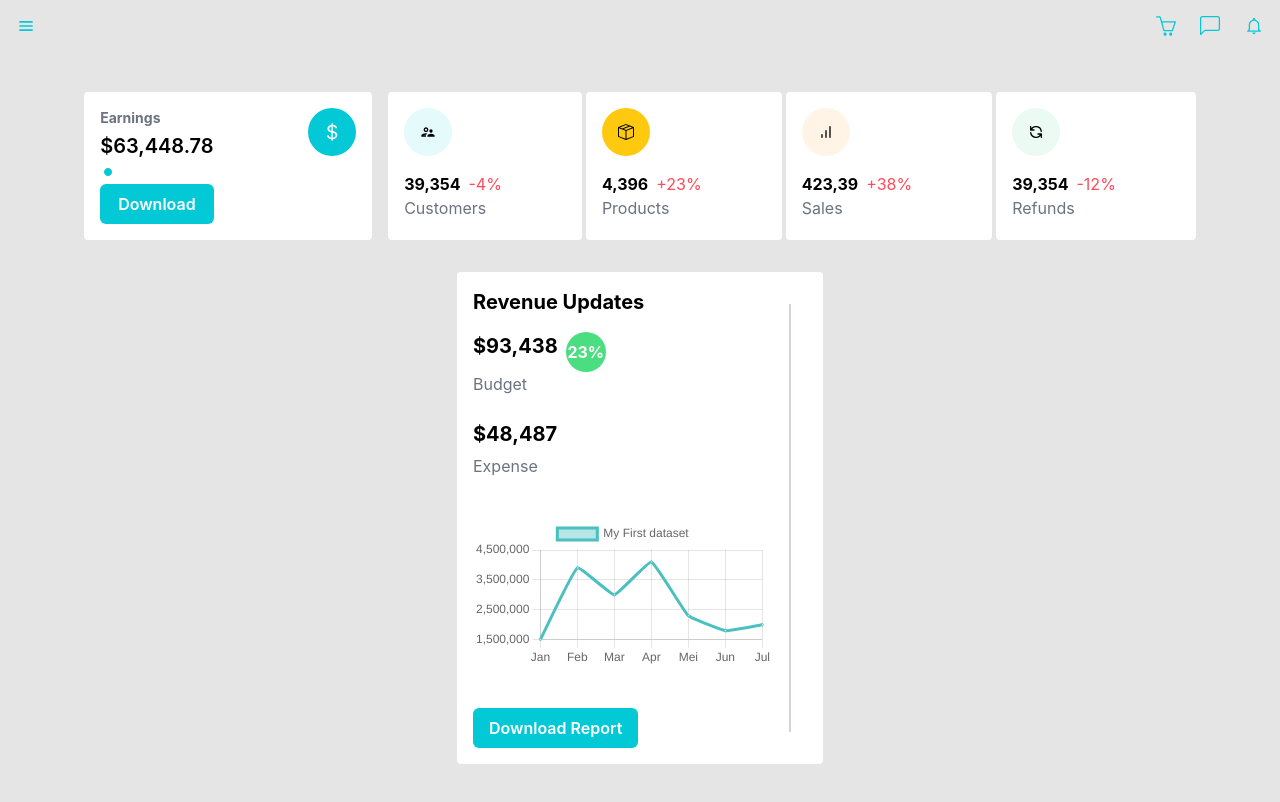
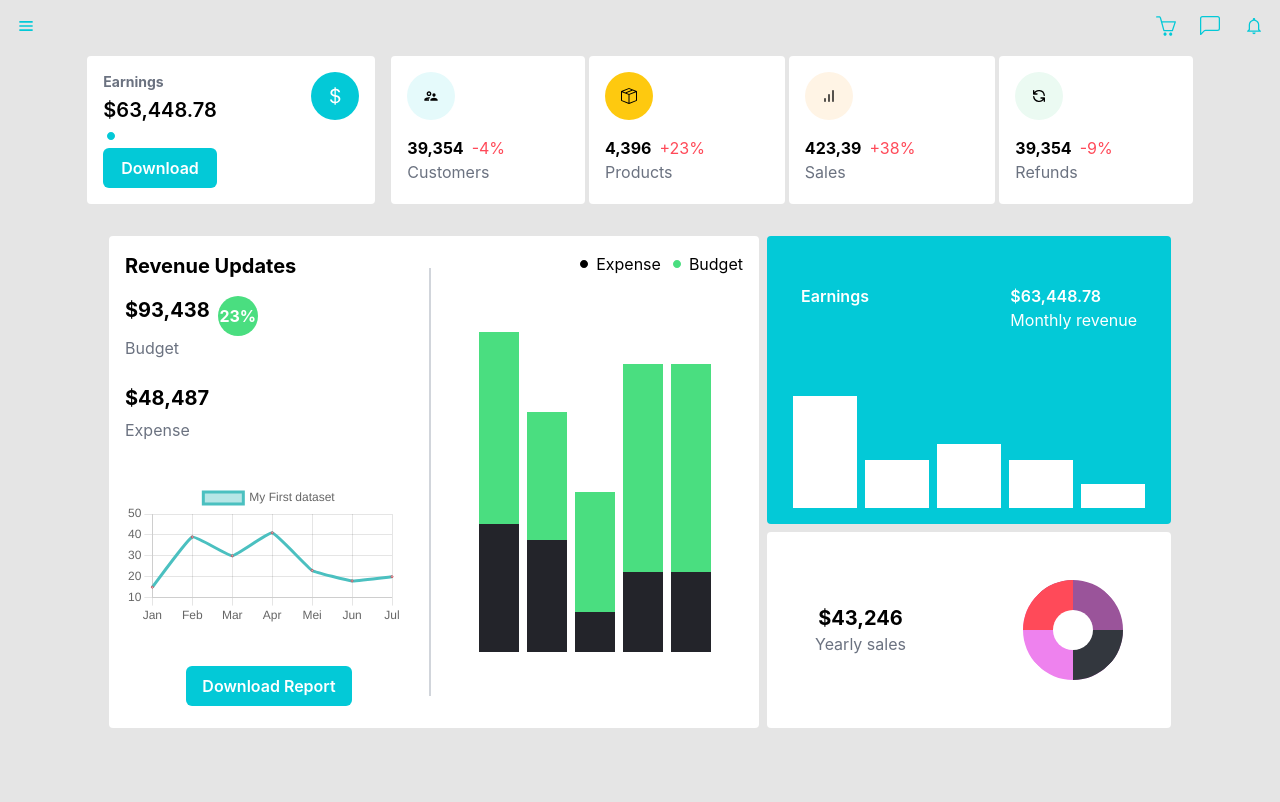
Before and after one commit to M-AminM/Dashboard, a React (Create React App) app: page / in a window 1280 px wide. Built offline with nearby package versions, Linux system fonts and the light colour scheme; the HTML template or start-up script is replaced by a standard one.

Commit message:
Blur sidebar style

```diff
--- a/src/App.tsx
+++ b/src/App.tsx
@@ -11,14 +11,25 @@ import Ecommerce from "./components/Ecommerce/Ecommerce";
 
 const App = () => {
   const [isOpen, setIsOpen] = useState<boolean>(false);
+  const overFlowHidden = document.querySelector(
+    ".main-content"
+  ) as HTMLElement | null;
+  const asda = () => {
+    if (overFlowHidden != null) {
+      if (isOpen === false) {
+        overFlowHidden.style.overflow = "";
+      } else {
+        overFlowHidden.style.overflow = "hidden";
+      }
+    }
+  };
+  asda();
+
   return (
-    <div className="fle">
-      {/* <Header isOpen={isOpen} setIsOpen={setIsOpen} /> */}
-      {/* <h1 className={``}>ads</h1> */}
     <div className="flex">
-        <div>{isOpen && <Sidebar />}</div>
+      <div>{isOpen && <Sidebar isOpen={isOpen} setIsOpen={setIsOpen} />}</div>
 
-        <div className="w-full">
+      <div className="main-content w-full h-screen overflow-auto ">
         <div className="p-4 flex justify-between">
           <span className="cursor-pointer" onClick={() => setIsOpen(!isOpen)}>
             <BiMenu size={20} color="#03C9D7" />
@@ -26,7 +37,11 @@ const App = () => {
           <div className="flex gap-6">
             <SlBasket className="cursor-pointer" size={20} color="#03C9D7" />
             <BsChatLeft className="cursor-pointer" size={20} color="#03C9D7" />
-              <IoMdNotificationsOutline className="cursor-pointer" size={20} color="#03C9D7" />
+            <IoMdNotificationsOutline
+              className="cursor-pointer"
+              size={20}
+              color="#03C9D7"
+            />
           </div>
         </div>
 
@@ -39,7 +54,6 @@ const App = () => {
         </Main>
       </div>
     </div>
-    </div>
   );
 };
 
--- a/src/components/Ecommerce/Ecommerce.tsx
+++ b/src/components/Ecommerce/Ecommerce.tsx
@@ -5,6 +5,7 @@ import Button from "../Button/Button";
 import { earningData, data, lineOptions } from "../../data/dummy";
 import { Line } from "react-chartjs-2";
 import { Chart, ArcElement } from "chart.js";
+
 import {
   Chart as ChartJS,
   CategoryScale,
@@ -16,6 +17,7 @@ import {
   Filler,
   Legend,
 } from "chart.js";
+import "../../index.css";
 
 const Ecommerce = () => {
   Chart.register(ArcElement);
@@ -31,9 +33,9 @@ const Ecommerce = () => {
   );
 
   return (
-    <section className="p-10 flex justify-center items-center flex-col">
-      <div className="flex gap-4 md:flex-col pb-8">
-        <div className="bg-white w-72 p-4 rounded">
+    <section className="pt-1 flex justify-center items-center flex-col px-5 md:block ">
+      <div className="flex gap-4 md:flex-col pb-8 flex-wrap">
+        <div className="bg-white w-72 p-4 rounded md:w-full">
           <div className="flex justify-between">
             <div className="flex flex-col gap-1">
               <h2 className="font-bold text-gray text-sm">Earnings</h2>
@@ -46,10 +48,10 @@ const Ecommerce = () => {
             </div>
           </div>
         </div>
-        <div className="flex gap-1 md:flex-col">
-          {earningData.map((data) => {
+        <div className="flex gap-1 md:flex-col flex-wrap">
+          {earningData.map((data, index) => {
             return (
-              <div className="bg-white rounded pl-4 py-4 pr-20 flex flex-col gap-4">
+              <div className="bg-white rounded pl-4 py-4 pr-20 flex flex-col gap-4" key={index}>
                 <div
                   className="rounded-full h-12 w-12 flex justify-center items-center"
                   style={{ background: data.iconBg }}
@@ -70,7 +72,8 @@ const Ecommerce = () => {
         </div>
       </div>
 
-      <div className="bg-white p-4 rounded flex">
+      <div className="flex gap-2 flex-wrap md:flex-col mb-6">
+        <div className="bg-white p-4 rounded flex md:flex-col">
           <div>
             <h1 className="font-bold text-xl pb-4">Revenue Updates</h1>
             <div className="flex flex-col gap-6">
@@ -88,15 +91,76 @@ const Ecommerce = () => {
                 <span className="text-gray">Expense</span>
               </div>
             </div>
-          <div className="py-10">
+            <div className="py-10 md:hidden w-72">
               <Line data={data} options={lineOptions} />
             </div>
+            <div className="flex justify-center items-center">
               <Button text="Download Report" />
             </div>
+          </div>
 
-        <div className="m-4" style={{borderLeft: "2px solid rgb(209 213 219)"}}></div>
+          <div
+            className="m-4"
+            style={{ borderLeft: "2px solid rgb(209 213 219)" }}
+          ></div>
 
+          <div>
+            <div className="flex justify-end gap-2">
+              <div className="flex gap-1">
+                <GoPrimitiveDot className="mt-1" />
+                <span>Expense</span>
+              </div>
+              <div className="flex gap-1">
+                <GoPrimitiveDot className="mt-1" color="rgb(74 222 128)" />
+                <span>Budget</span>
+              </div>
+            </div>
+            <div className="px-4 py-10">
+              <div className="p-4 flex justify-center rotate-180 gap-2 ">
+                <div className="bg-green w-10 h-72 md:w-8"><div className="bg-black w-10 h-20 md:w-8"></div></div>
+                <div className="bg-green w-10 h-72 md:w-8"><div className="bg-black w-10 h-20 md:w-8"></div></div>
+                <div className="bg-green w-10 h-40 md:w-8"><div className="bg-black w-10 h-10 md:w-8"></div></div>
+                <div className="bg-green w-10 h-60 md:w-8"><div className="bg-black w-10 h-28 md:w-8"></div></div>
+                <div className="bg-green w-10 h-80 md:w-8"><div className="bg-black w-10 h-32 md:w-8"></div></div>
+              </div>
+            </div>
+          </div>
+        </div>
 
+        <div className="flex flex-col justify-between gap-2">
+          <div className="bg-midBlue rounded px-2.5">
+            <div
+              className=" text-white py-12 px-6 w-96 rounded md:w-full"
+              // style={{ width: "405px" }}
+            >
+              <div className="flex justify-between">
+                <h2 className="font-semibold">Earnings</h2>
+                <div className="flex flex-col">
+                  <span className="font-semibold">$63,448.78</span>
+                  <span>Monthly revenue</span>
+                </div>
+              </div>
+            </div>
+            <div className="p-4 flex justify-center rotate-180 gap-2 ">
+              <div className="bg-white w-16 h-6 md:w-10"></div>
+              <div className="bg-white w-16 h-12 md:w-10"></div>
+              <div className="bg-white w-16 h-16 md:w-10"></div>
+              <div className="bg-white w-16 h-12 md:w-10"></div>
+              <div className="bg-white w-16 h-28 md:w-10"></div>
+            </div>
+          </div>
+
+          <div className="bg-white rounded p-12 flex justify-between md:p-8">
+            <div className="flex justify-center items-center flex-col">
+              <span className="font-bold text-xl">$43,246</span>
+              <h2 className="text-gray">Yearly sales</h2>
+            </div>
+
+            <div className="circle flex justify-center items-center">
+              <div className="bg-white rounded-full w-10 h-10 absolute"></div>
+            </div>
+          </div>
+        </div>
       </div>
     </section>
   );
--- a/src/components/sidebar/Sidebar.tsx
+++ b/src/components/sidebar/Sidebar.tsx
@@ -1,30 +1,47 @@
-import React, { useState } from "react";
-import { Link, NavLink, useLocation } from "react-router-dom";
+import React from "react";
+import { NavLink, useLocation } from "react-router-dom";
 import { links } from "../../data/dummy";
+import { MdOutlineCancel } from "react-icons/md";
+import "../../index.css";
 
-const Sidebar: React.FC = () => {
+interface Props {
+  isOpen: boolean;
+  setIsOpen: React.Dispatch<React.SetStateAction<boolean>>;
+}
+
+const Sidebar: React.FC<Props> = ({ isOpen, setIsOpen }) => {
   const location = useLocation();
-
   const { pathname } = location;
-  console.log(pathname);
 
   const activeLink =
     "flex items-center gap-5 pl-4 pt-3 pb-2.5 rounded-lg  text-white  text-md m-2";
   const normalLink =
     "flex items-center gap-5 pl-4 pt-3 pb-2.5 rounded-lg text-md text-gray-700 dark:text-gray-200 dark:hover:text-black hover:bg-light-gray m-2";
+
   return (
-    <section className="p-4 overflow-auto w-56  bg-white">
+    <section className="overflow-auto md:absolute w-full ">
+      <div className="ja" onClick={() => setIsOpen(!isOpen)}></div>
+
+      <div className="p-4 w-56 bg-white">
+        <div className="flex justify-between">
           <h1 className="font-bold pb-8">Shoppy</h1>
-
+          <span
+            className="pt-1.5 hidden md:block"
+            onClick={() => setIsOpen(!isOpen)}
+          >
+            <MdOutlineCancel />
+          </span>
+        </div>
         <div className="flex flex-col h-screen overflow-auto">
-        {links.map((data) => {
+          {links.map((data, index) => {
             return (
-            <>
+              <div key={index}>
                 <h2 className="text-sm font-medium text-gray">{data.title}</h2>
                 {data.links.map((link, index) => {
                   return (
                     <NavLink
                       to={`/${link.name}`}
+                      key={index}
                       style={({ isActive }) => ({
                         backgroundColor:
                           isActive ||
@@ -39,14 +56,17 @@ const Sidebar: React.FC = () => {
                           : normalLink
                       }
                     >
-                    <span>{link.icon}</span>
+                      <span className={`${index === 7 ? "mb-10" : ""}`}>
+                        {link.icon}
+                      </span>
                       {link.name}
                     </NavLink>
                   );
                 })}
-            </>
+              </div>
             );
           })}
+        </div>
       </div>
     </section>
   );
--- a/src/data/dummy.tsx
+++ b/src/data/dummy.tsx
@@ -1,12 +1,18 @@
-import { AiOutlineCalendar, AiOutlineShoppingCart, AiOutlineAreaChart, AiOutlineBarChart, AiOutlineStock } from 'react-icons/ai';
-import { FiShoppingBag, FiEdit, FiPieChart, FiBarChart } from 'react-icons/fi';
-import { BsKanban, BsBarChart, BsBoxSeam} from 'react-icons/bs';
-import { BiColorFill } from 'react-icons/bi';
-import { IoMdContacts } from 'react-icons/io';
-import { RiContactsLine, RiStockLine } from 'react-icons/ri';
-import { MdOutlineSupervisorAccount } from 'react-icons/md';
-import { HiOutlineRefresh } from 'react-icons/hi';
-import { GiLouvrePyramid } from 'react-icons/gi';
+import {
+  AiOutlineCalendar,
+  AiOutlineShoppingCart,
+  AiOutlineAreaChart,
+  AiOutlineBarChart,
+  AiOutlineStock,
+} from "react-icons/ai";
+import { FiShoppingBag, FiEdit, FiPieChart, FiBarChart } from "react-icons/fi";
+import { BsKanban, BsBarChart, BsBoxSeam } from "react-icons/bs";
+import { BiColorFill } from "react-icons/bi";
+import { IoMdContacts } from "react-icons/io";
+import { RiContactsLine, RiStockLine } from "react-icons/ri";
+import { MdOutlineSupervisorAccount } from "react-icons/md";
+import { HiOutlineRefresh } from "react-icons/hi";
+import { GiLouvrePyramid } from "react-icons/gi";
 
 export const links = [
   {
@@ -100,40 +106,40 @@ export const links = [
 export const earningData = [
   {
     icon: <MdOutlineSupervisorAccount />,
-    amount: '39,354',
-    percentage: '-4%',
-    title: 'Customers',
-    iconColor: '#03C9D7',
-    iconBg: '#E5FAFB',
-    pcColor: 'red-600',
+    amount: "39,354",
+    percentage: "-4%",
+    title: "Customers",
+    iconColor: "#03C9D7",
+    iconBg: "#E5FAFB",
+    pcColor: "red-600",
   },
   {
     icon: <BsBoxSeam />,
-    amount: '4,396',
-    percentage: '+23%',
-    title: 'Products',
-    iconColor: 'rgb(255, 244, 229)',
-    iconBg: 'rgb(254, 201, 15)',
-    pcColor: 'green-600',
+    amount: "4,396",
+    percentage: "+23%",
+    title: "Products",
+    iconColor: "rgb(255, 244, 229)",
+    iconBg: "rgb(254, 201, 15)",
+    pcColor: "green-600",
   },
   {
     icon: <FiBarChart />,
-    amount: '423,39',
-    percentage: '+38%',
-    title: 'Sales',
-    iconColor: 'rgb(228, 106, 118)',
-    iconBg: 'rgb(255, 244, 229)',
+    amount: "423,39",
+    percentage: "+38%",
+    title: "Sales",
+    iconColor: "rgb(228, 106, 118)",
+    iconBg: "rgb(255, 244, 229)",
 
-    pcColor: 'green-600',
+    pcColor: "green-600",
   },
   {
     icon: <HiOutlineRefresh />,
-    amount: '39,354',
-    percentage: '-12%',
-    title: 'Refunds',
-    iconColor: 'rgb(0, 194, 146)',
-    iconBg: 'rgb(235, 250, 242)',
-    pcColor: 'red-600',
+    amount: "39,354",
+    percentage: "-9%",
+    title: "Refunds",
+    iconColor: "rgb(0, 194, 146)",
+    iconBg: "rgb(235, 250, 242)",
+    pcColor: "red-600",
   },
 ];
 
@@ -150,31 +156,28 @@ export const data: any = {
       borderDash: [],
       borderDashOffset: 0.0,
       borderJoinStyle: "miter",
-      pointBorderColor: "rgba(75,192,192,1)",
+      pointBorderColor: "#c04b57",
       pointBackgroundColor: "#fff",
       pointBorderWidth: 1,
-      pointHoverRadius: 5,
+      pointHoverRadius: 20,
       pointHoverBackgroundColor: "rgba(75,192,192,1)",
       pointHoverBorderColor: "rgba(220,220,220,1)",
       pointHoverBorderWidth: 2,
       pointRadius: 1,
       pointHitRadius: 10,
-      data: [1500000, 3900000, 3000000, 4100000, 2300000, 1800000, 2000000],
+      data: [15, 39, 30, 41, 23, 18, 20],
     },
   ],
 };
 
 export const lineOptions: any = {
   scales: {
-    xAxes: [
-      {
+    x: {
       gridLines: {
         display: false,
       },
     },
-    ],
-    yAxes: [
-      {
+    y: {
       // stacked: true,
       gridLines: {
         display: false,
@@ -194,7 +197,6 @@ export const lineOptions: any = {
         },
       },
     },
-    ],
   },
   legend: {
     display: false,
--- a/src/index.css
+++ b/src/index.css
@@ -10,11 +10,28 @@ body {
   -webkit-font-smoothing: antialiased;
   -moz-osx-font-smoothing: grayscale;
   background: rgba(0, 0, 0, 0.1);
-  /* overflow: hidden; */
+  overflow: hidden;
 }
 
 ::-webkit-scrollbar {
   display: none;
+}
+
+.circle {
+  border-radius: 50px;
+  border-style: solid;
+  border-width: 50px;
+  border-bottom-color: violet;
+  border-left-color: #FF4A59;
+  border-right-color: #33373E;
+  border-top-color: rgb(154, 84, 154);
+  height: 0px;
+  width: 0px;
+  -webkit-transform: rotate(45deg);
+  -moz-transform: rotate(45deg);
+  -ms-transform: rotate(45deg);
+  -o-transform: rotate(45deg);
+  transform: rotate(45deg);
 }
 
 
@@ -22,3 +39,18 @@ code {
   font-family: source-code-pro, Menlo, Monaco, Consolas, "Courier New",
     monospace;
 }
+
+@media screen and (max-width: 720px) {
+  .ja::after {
+    content: "";
+    position: absolute;
+    width: calc(100% - 224px);
+    right: 0;
+    z-index: 1;
+    height: 100%;
+    -webkit-backdrop-filter: blur(4px);
+    backdrop-filter: blur(4px);
+    background-color: rgba(235, 235, 240, 0.5);
+    transition: 1s width ease;
+  }
+}
--- a/tailwind.config.js
+++ b/tailwind.config.js
@@ -11,6 +11,7 @@ module.exports = {
       gray: "rgb(107 114 128)",
       midBlue: "#03C9D7",
       green: "rgb(74 222 128)",
+      midGray: "rgb(209 213 219)"
     },
     screens: {
       tablet: "640px",
@@ -21,7 +22,7 @@ module.exports = {
 
       desktop: "1280px",
       // => @media (min-width: 1280px) { ... }
-      md: { max: "991px" },
+      md: { max: "720px" },
     },
   },
   plugins: [],
```
Lines whose indentation alone changed are shown as unchanged.
